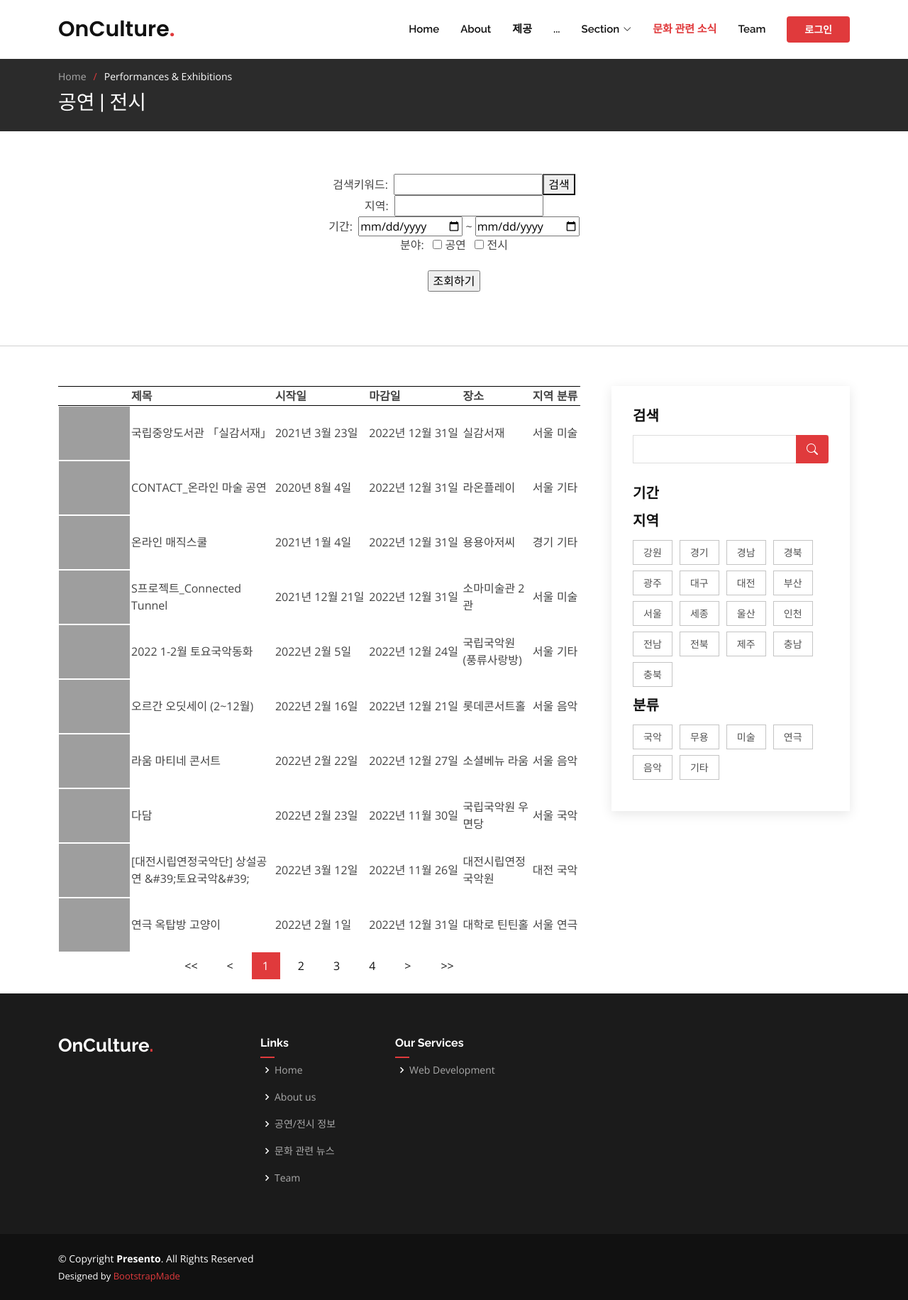
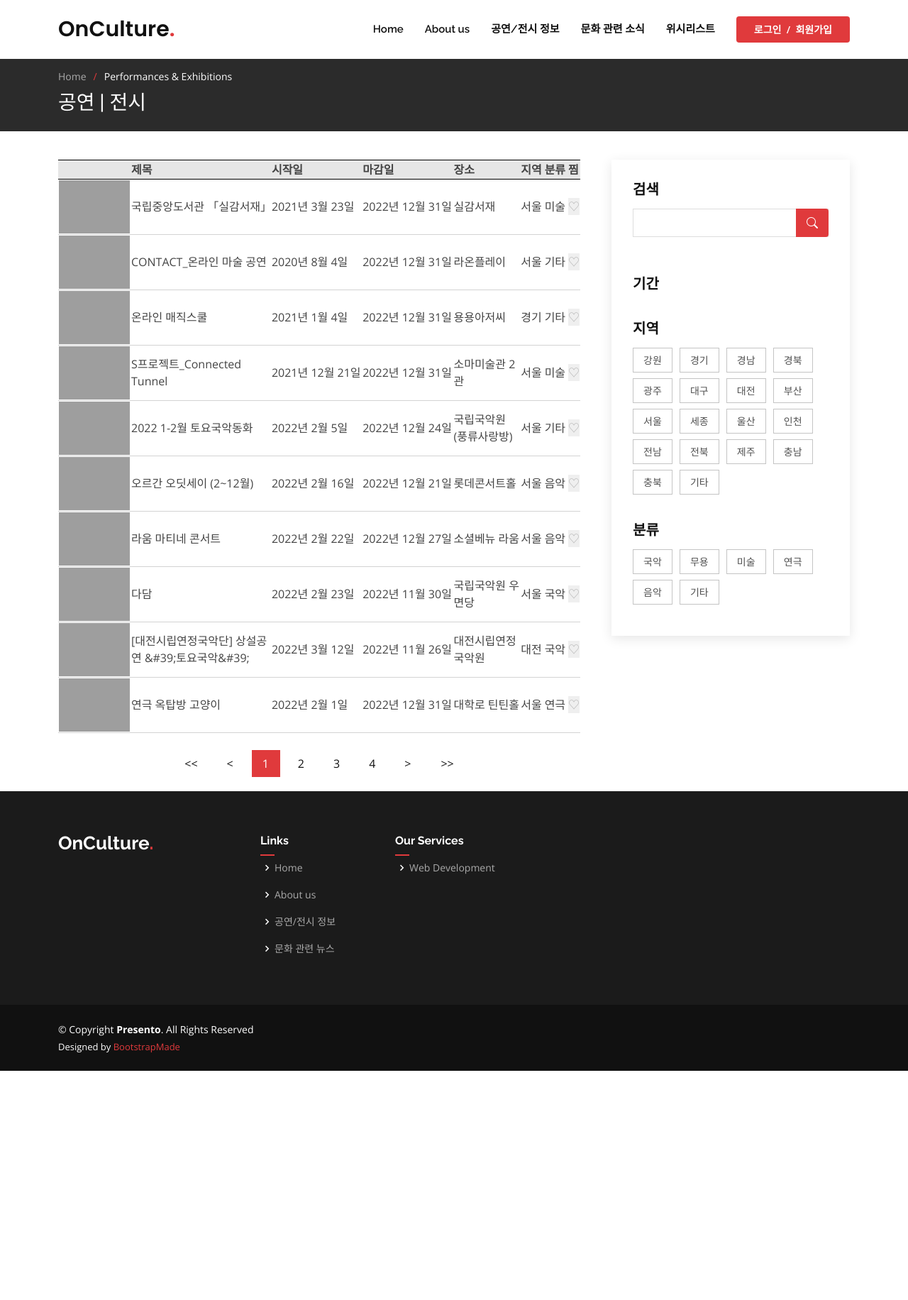
Before and after one commit to hsollc/twoapps_merger_test, a Django app: page /index/performance/ in a window 1280 px wide. Shown: the whole page at 71% size. After the commit the page ends 1509 px from the top, so only its background shows below. Run offline with Django 4.2, Linux system fonts and the light colour scheme; data comes from the database, SQL or seed files in the repository; some libraries are stand-ins or nearby versions; grey boxes are pictures that could not be loaded.

Commit message:
위시리스트 추가 버튼 생성

```diff
--- a/InterfaceApp/templates/performance.html
+++ b/InterfaceApp/templates/performance.html
@@ -20,24 +20,6 @@
       </div>
     </section><!-- End Breadcrumbs -->
 
-    <section class="search" style="text-align: center;">
-      <form action="">
-        검색키워드:&nbsp;&nbsp;<input type="text" name="keyword"><button>검색</button><br>
-        지역:&nbsp;&nbsp;<input type="text" name="area"><br>
-        기간:&nbsp;&nbsp;<input type="date">&nbsp;~&nbsp;<input type="date"><br>
-        분야:&nbsp;&nbsp;
-        <input type="checkbox" value="공연">&nbsp;공연&nbsp;&nbsp;
-        <input type="checkbox" value="전시">&nbsp;전시<br><br>
-        <input type="submit" value="조회하기">
-      </form>
-    </section>
-
-    <hr>
-
-      <script>
-
-      </script>
-
     <!-- ======= Blog Section ======= -->
     <section id="blog" class="blog">
       <div class="container" data-aos="fade-up">
@@ -46,7 +28,7 @@
             <div>
               <table class="performance_table">
                 <thead>
-                  <tr style="border-bottom: 1px solid black;">
+                  <tr style="border-bottom: 1px solid black; background-color:#e6e6e6;">
                     <th class="performance_thumbnail"></th>
                     <th class="performance_title">제목</th>
                     <th class="performance_startDate">시작일</th>
@@ -54,11 +36,12 @@
                     <th class="performance_place">장소</th>
                     <th class="performance_area">지역</th>
                     <th class="performance_realName">분류</th>
+                    <th>찜</th>
                   </tr>
                 </thead>
                 <tbody>
                   {% for performance in performance_list %}
-                  <tr>
+                  <tr style="border-bottom: 1px solid lightgray;">
                     <td class="performance_thumbnail"><img src="{{performance.thumbnail}}" style="width: 100px;"></td>
                     <td class="performance_title">{{performance.title}}</td>
                     <td class="performance_startDate">{{performance.startDate}}</td>
@@ -66,10 +49,12 @@
                     <td class="performance_place">{{performance.place}}</td>
                     <td class="performance_area">{{performance.area}}</td>
                     <td class="performance_realName">{{performance.realmName}}</td>
+                    <td><button style="border:none; padding:0;" onclick=""><span style="color:#b3b3b3;">♡</span></button></td>
                   </tr>
                   {% endfor %}
                 </tbody>
               </table>
+              <br>
               <div class="blog-pagination">
                 <!-- 페이징 처리 시작 -->
                 <ul class="justify-content-center">
@@ -132,10 +117,10 @@
                   <button type="submit"><i class="bi bi-search"></i></button>
                 </form>
               </div><!-- End sidebar search formn-->
-
+              <br>
               <h3 class="sidebar-title">기간</h3>
               <div>
-
+              <br>
               </div>
               <h3 class="sidebar-title">지역</h3>
               <div class="sidebar-item tags">
@@ -157,9 +142,10 @@
                   <li><a href="#">제주</a></li>
                   <li><a href="#">충남</a></li>
                   <li><a href="#">충북</a></li>
+                  <li><a href="#">기타</a></li>
                 </ul>
               </div><!-- End sidebar categories-->
-
+              <br>
               <h3 class="sidebar-title">분류</h3>
               <div class="sidebar-item tags">
                 <ul>
@@ -181,6 +167,9 @@
       </div>
     </section><!-- End Blog Section -->
 
+  <script>
+
+  </script>
 
   </main><!-- End #main -->
 
--- a/InterfaceApp/views.py
+++ b/InterfaceApp/views.py
@@ -80,15 +80,11 @@ def apitest(request):
     return render(request, 'apitest.html')
 
 def wishlist(request):
-
-    wishlist = WishlistDB.objects.all()
-
-    # 페이징 기능 적용
-    page = request.GET.get('page', 1)  # 페이지
-    paginator = Paginator(wishlist, 10)  # 페이지 당 n개씩 보여주기
-    page_obj = paginator.get_page(page)
+    if request.user.is_authenticated:
+        loggedin_user = request.user.id
+        wishlist = WishlistDB.objects.filter(user_id__exact=loggedin_user)
 
     context = {
-        'wishlist': page_obj
+        'wishlist': wishlist,
     }
     return render(request, 'wishlist.html', context)
--- a/basetemplates/base.html
+++ b/basetemplates/base.html
@@ -47,25 +47,19 @@
 
       <nav id="navbar" class="navbar order-last order-lg-0">
         <ul>
-          <li><a class="nav-link scrollto" href="/index/#hero">Home</a></li>
-          <li><a class="nav-link scrollto" href="/index/#about">About</a></li>
-          <li><a class="nav-link scrollto" href="/index/#services">제공</a></li>
-          <li><a class="nav-link scrollto" href="/index/#portfolio">...</a></li>
-          <li class="dropdown"><a href="#"><span>Section</span> <i class="bi bi-chevron-down"></i></a>
-            <ul>
-              <li><a href="#">공연전시정보</a></li>
-              <li><a href="#">문화예술정보</a></li>
-              <li><a href="#">문화정보</a></li>
-              <li><a href="#">...</a></li>
-            </ul>
-          </li>
-          <li><a class="active" href="/index/news/">문화 관련 소식</a></li>
-          <li><a class="nav-link scrollto" href="/index/#team">Team</a></li>
+          <li><a href="/index/#hero">Home</a></li>
+          <li><a href="/index/#team">About us</a></li>
+          <li><a href="/index/performance/">공연/전시 정보</a></li>
+          <li><a href="/index/news/">문화 관련 소식</a></li>
+          <li><a href="/index/wishlist/">위시리스트</a></li>
         </ul>
         <i class="bi bi-list mobile-nav-toggle"></i>
       </nav><!-- .navbar -->
-
-      <a href="#about" class="get-started-btn scrollto">로그인</a>
+      {% if not logineduser %}
+      <a href="/index/login/" class="get-started-btn scrollto">로그인&nbsp; / &nbsp;회원가입</a>
+      {% else %}
+      <a href="{% url 'InterfaceApp:logout' %}" class="get-started-btn scrollto">로그아웃</a>
+      {% endif %}
     </div>
   </header><!-- End Header -->
 
@@ -89,11 +83,10 @@
           <div class="col-lg-2 col-md-6 footer-links">
             <h4>Links</h4>
             <ul>
-              <li><i class="bx bx-chevron-right"></i> <a href="#hero">Home</a></li>
-              <li><i class="bx bx-chevron-right"></i> <a href="#about">About us</a></li>
-              <li><i class="bx bx-chevron-right"></i> <a href="#">공연/전시 정보</a></li>
-              <li><i class="bx bx-chevron-right"></i> <a href="#">문화 관련 뉴스</a></li>
-              <li><i class="bx bx-chevron-right"></i> <a href="#team">Team</a></li>
+              <li><i class="bx bx-chevron-right"></i> <a href="/index/#hero">Home</a></li>
+              <li><i class="bx bx-chevron-right"></i> <a href="/index/#team">About us</a></li>
+              <li><i class="bx bx-chevron-right"></i> <a href="/index/performance/">공연/전시 정보</a></li>
+              <li><i class="bx bx-chevron-right"></i> <a href="/index/news/">문화 관련 뉴스</a></li>
             </ul>
           </div>
 
```
Also changed, not shown: InterfaceApp/templates/wishlist.html (+5 -47 lines).
